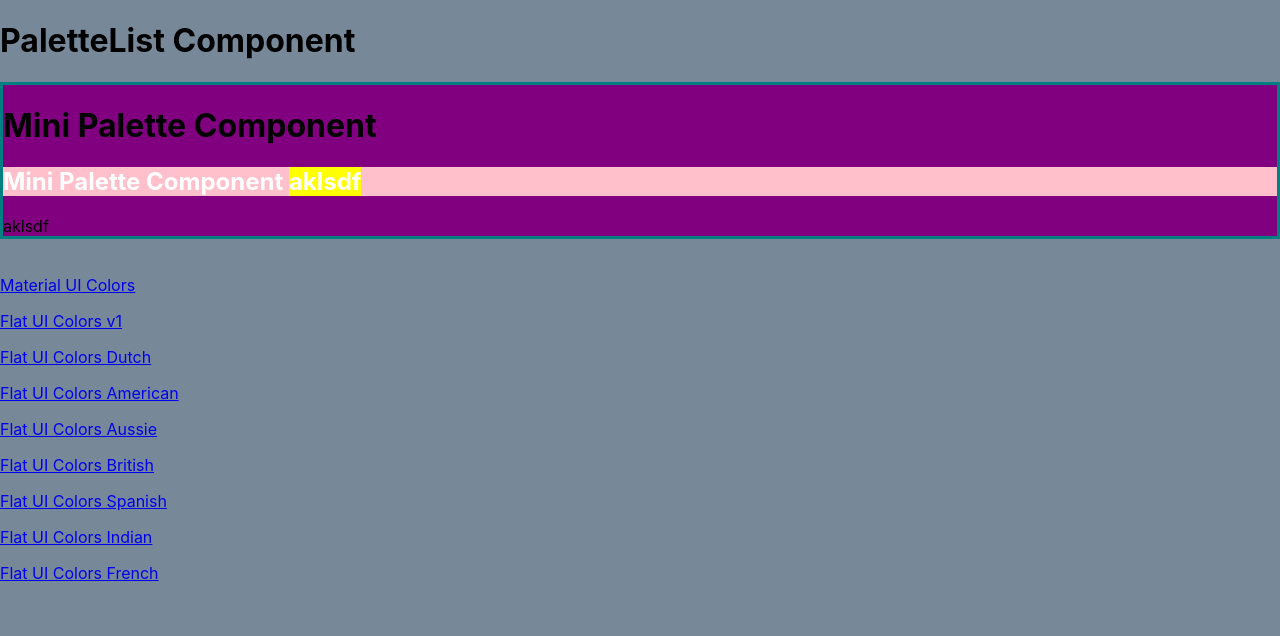
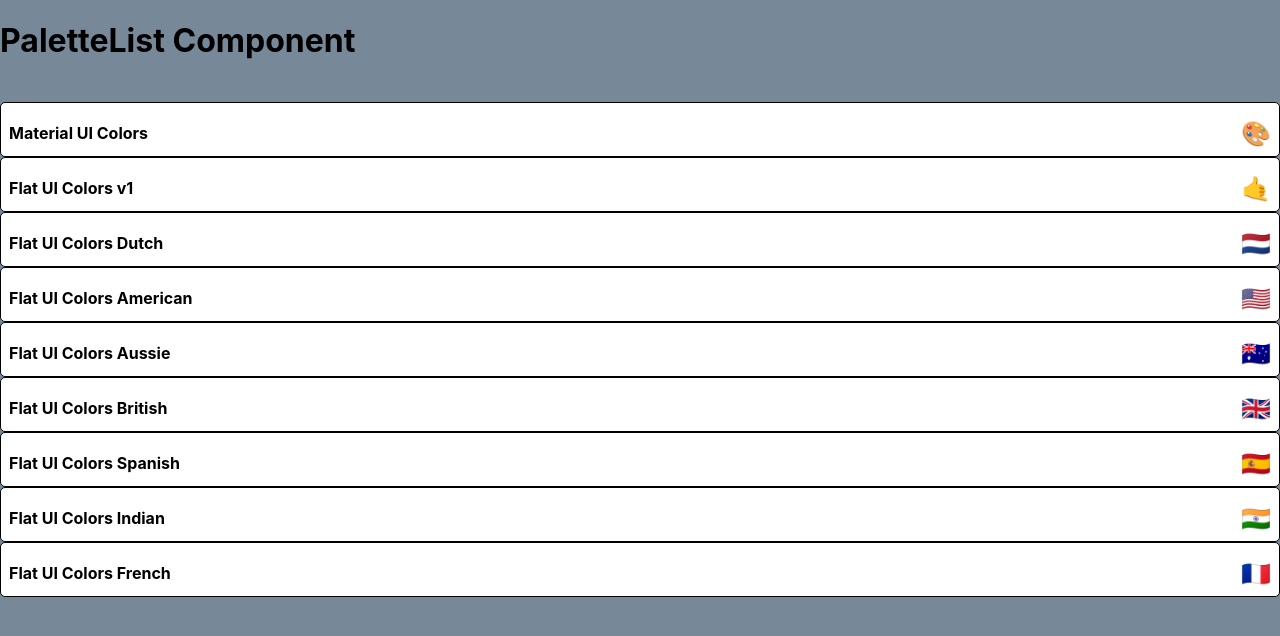
Before and after one commit to ChrisB32-cloud/Color-Project, a React (Create React App) app: page / in a window 1280 px wide. Shown: the top 636 px of the page. Built offline with nearby package versions, Linux system fonts and the light colour scheme.

Commit message:
We now have our palette list show text of the palette names

```diff
--- a/src/MiniPalette.js
+++ b/src/MiniPalette.js
@@ -14,34 +14,47 @@ import { withStyles } from '@material-ui/styles';
 //</div>
 
 const styles = {
-    main: {
-        backgroundColor: 'purple',
-        border: '3px solid teal',
+    root: {
+        backgroundColor: 'white',
+        border: '1px solid black',
+        borderRadius: '5px',
+        padding: '0.5rem',
+        position: 'relative',
+        overflow: 'hidden',
+        "&:hover": {
+            cursor: 'pointer'
+        }
+    },
+    colors: {
+        backgroundColor: 'grey',
 
     },
-    secondary: {
-        backgroundColor: 'pink',
-        '& h1': {
-            color: 'white',
-            "& span": {
-                backgroundColor: 'yellow'
-            }
-        }
+    title: {
+        display: 'flex',
+        justifyContent: 'space-between',
+        alignItems: 'center',
+        margin: '0',
+        color: 'black',
+        paddingTop: '0.5rem',
+        fontSize: '1rem',
+        position: 'relative'
+
+    },
+    emoji: {
+        marginLeft: '0.5rem',
+        fontSize: '1.5rem'
     }
 }
 
 function MiniPalette(props) {
 
-    const { classes } = props;
+    const { classes, paletteName, emoji } = props;
 
-    // console.log(classes);
+    // console.log(props);
     return (
-        <div className={classes.main} >
-            <h1>Mini Palette Component</h1>
-            <section className={classes.secondary} >
-                <h1>Mini Palette Component <span>aklsdf</span> </h1>
-            </section>
-            <span>aklsdf</span>
+        <div className={classes.root} >
+            <div className={classes.colors} />
+            <h5 className={classes.title}> {paletteName} <span className={classes.emoji}> {emoji} </span> </h5>
         </div>
     );
 
--- a/src/PaletteList.js
+++ b/src/PaletteList.js
@@ -15,10 +15,10 @@ class PaletteList extends Component {
         return (
             <div>
                 <h1>PaletteList Component</h1>
-                <MiniPalette />
                 <br />
                 {myPalettes.map((p, idx) => (
-                    <p> <Link exact to={`/palette/${p.id}`} key={idx}> {p.paletteName} </Link></p>
+                    // <p> <Link exact to={`/palette/${p.id}`} key={idx}> {p.paletteName} </Link></p>
+                    <MiniPalette {...p} />
                 ))}
             </div>
         );
```
